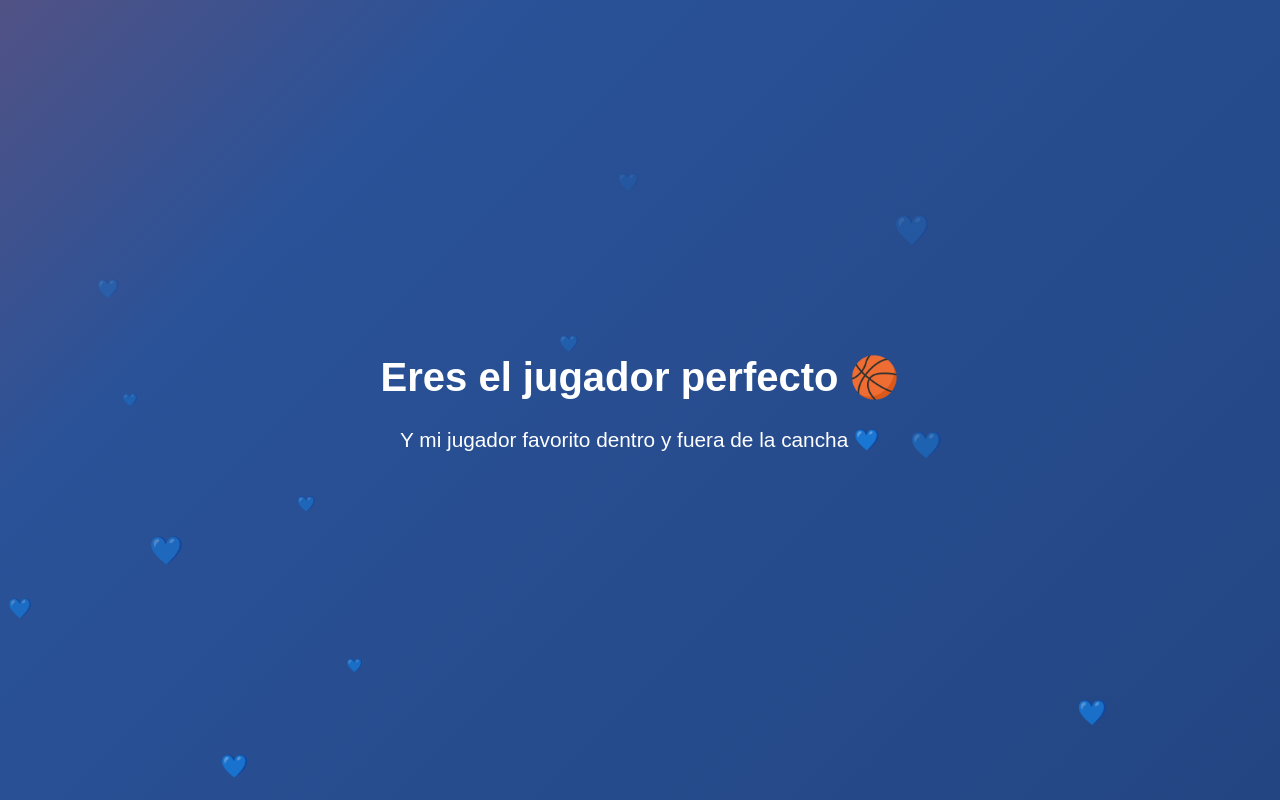
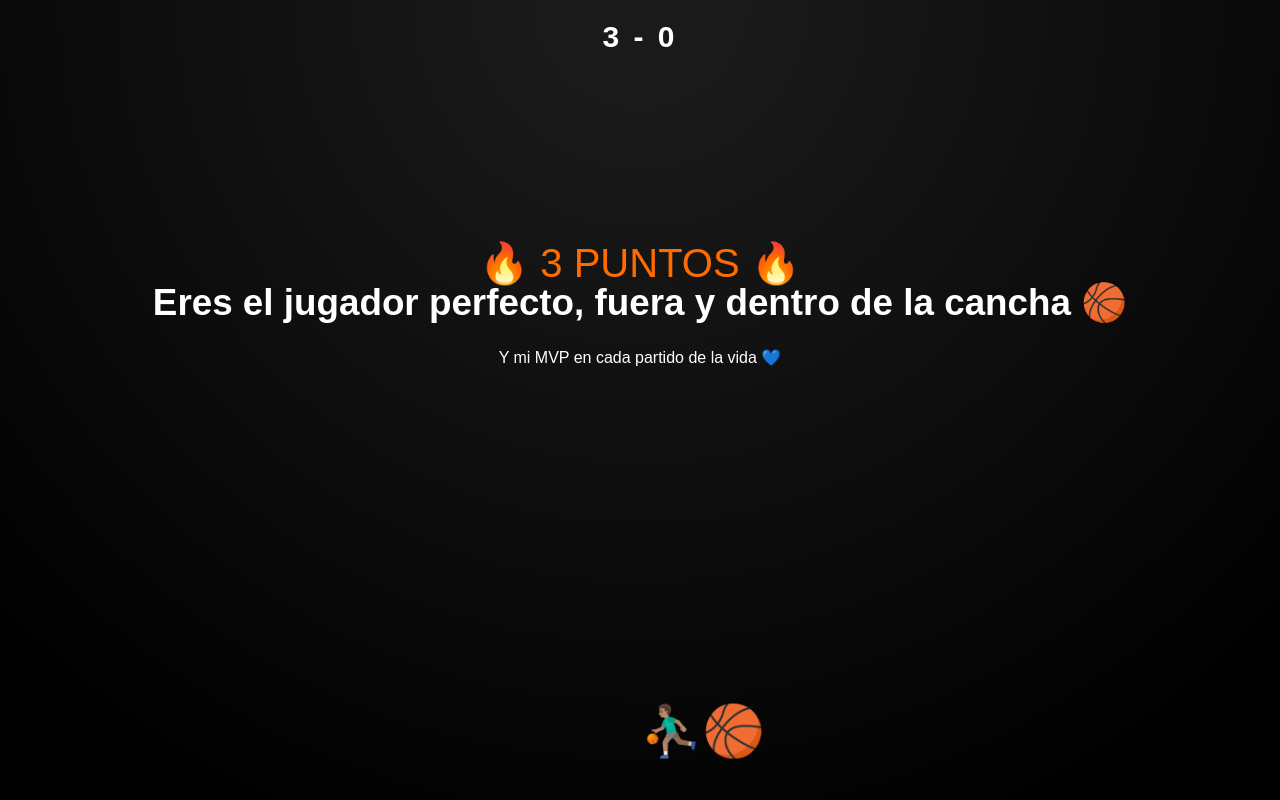
Before and after one commit to samantatwich/mi-jugador-favorito, a plain HTML site: page index.html in a window 1280 px wide. Drawn offline with Linux system fonts and the light colour scheme.

Commit message:
Update index.html

```diff
--- a/index.html
+++ b/index.html
@@ -9,77 +9,83 @@
 body {
   margin: 0;
   height: 100vh;
-    display: flex;
-    justify-content: center;
-    align-items: center;
-    background: linear-gradient(-45deg, #1e3c72, #2a5298, #ff512f, #dd2476);
-    background-size: 400% 400%;
-    animation: gradient 10s ease infinite;
+  background: radial-gradient(circle at top, #1a1a1a 10%, #000 90%);
+  color: white;
   font-family: Arial, sans-serif;
   overflow: hidden;
-    color: white;
   text-align: center;
 }
 
-@keyframes gradient {
-    0% {background-position: 0% 50%;}
-    50% {background-position: 100% 50%;}
-    100% {background-position: 0% 50%;}
+/* Marcador */
+.scoreboard {
+  position: absolute;
+  top: 20px;
+  width: 100%;
+  font-size: 30px;
+  font-weight: bold;
+  letter-spacing: 3px;
+}
+
+/* Contenido */
+.container {
+  position: absolute;
+  top: 40%;
+  width: 100%;
+  transform: translateY(-50%);
 }
 
 h1 {
-    font-size: 2.5em;
-    opacity: 0;
-    animation: fadeIn 2s forwards;
+  font-size: 2.3em;
 }
 
-p {
-    font-size: 1.3em;
-    margin-top: 20px;
-    opacity: 0;
-    animation: fadeIn 3s forwards;
+/* Jugador */
+.player {
+  position: absolute;
+  bottom: 40px;
+  left: -60px;
+  font-size: 50px;
+  animation: move 5s linear forwards;
 }
 
-@keyframes fadeIn {
-    to { opacity: 1; }
+@keyframes move {
+  to { left: 50%; }
 }
 
-.heart {
+/* Texto 3 puntos */
+.three {
   position: absolute;
-    bottom: -20px;
-    font-size: 20px;
-    animation: float 6s linear infinite;
+  top: 30%;
+  width: 100%;
+  font-size: 40px;
+  color: #ff6b00;
+  opacity: 0;
+  animation: showThree 5s forwards;
 }
 
-@keyframes float {
-    0% { transform: translateY(0); opacity: 1; }
-    100% { transform: translateY(-100vh); opacity: 0; }
+@keyframes showThree {
+  0% { opacity: 0; }
+  70% { opacity: 0; }
+  100% { opacity: 1; }
 }
 </style>
 </head>
 
 <body>
 
-<div>
-    <h1>Eres el jugador perfecto 🏀</h1>
-    <p>Y mi jugador favorito dentro y fuera de la cancha 💙</p>
+<div class="scoreboard" id="score">0 - 0</div>
+
+<div class="container">
+  <h1>Eres el jugador perfecto, fuera y dentro de la cancha 🏀</h1>
+  <p>Y mi MVP en cada partido de la vida 💙</p>
 </div>
 
+<div class="player">⛹🏽‍♂️🏀</div>
+<div class="three" id="three">🔥 3 PUNTOS 🔥</div>
+
 <script>
-function createHeart() {
-    const heart = document.createElement("div");
-    heart.classList.add("heart");
-    heart.innerHTML = "💙";
-    heart.style.left = Math.random() * 100 + "vw";
-    heart.style.fontSize = (Math.random() * 20 + 10) + "px";
-    document.body.appendChild(heart);
-
 setTimeout(() => {
-        heart.remove();
-    }, 6000);
-}
-
-setInterval(createHeart, 400);
+  document.getElementById("score").innerHTML = "3 - 0";
+}, 4000);
 </script>
 
 </body>
```
Lines whose indentation alone changed are shown as unchanged.
